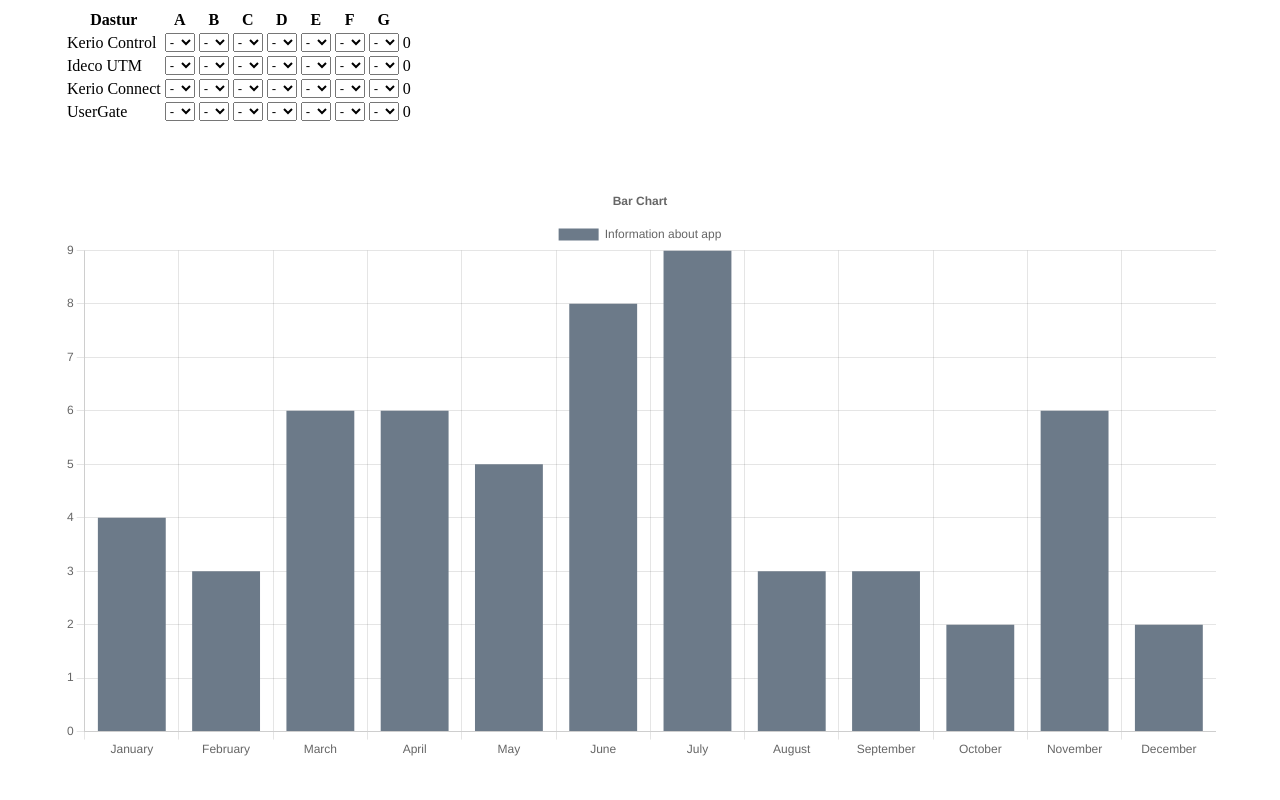
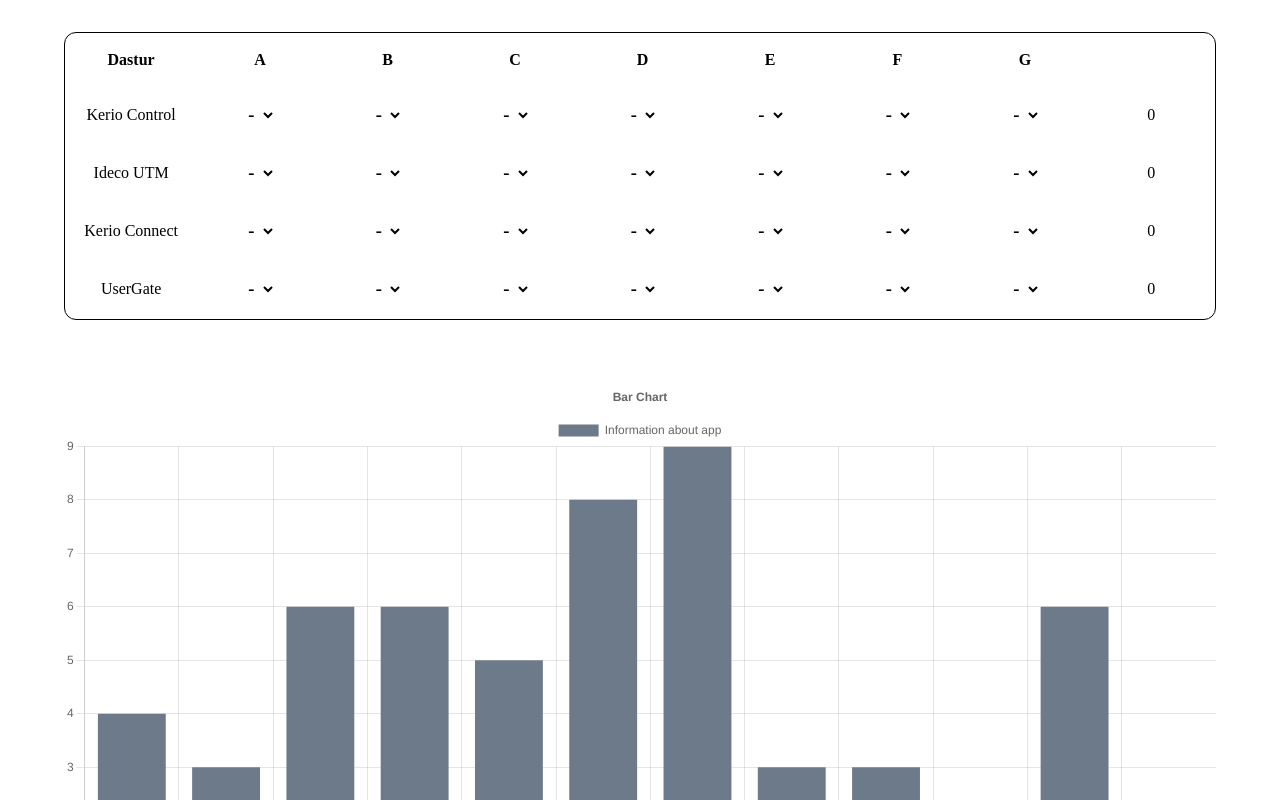
Before and after one commit to muhammadjonqilichev/test-app, a React (Create React App) app: page / in a window 1280 px wide. Shown: the top 800 px of the page. Built offline with nearby package versions, Linux system fonts and the light colour scheme.

Commit message:
styles turned on(table)

```diff
--- a/package.json
+++ b/package.json
@@ -12,7 +12,7 @@
     "@testing-library/user-event": "^13.5.0",
     "chart.js": "^4.0.1",
     "faker": "^5.5.3",
-    "node-sass": "^7.0.3",
+    "node-sass": "^8.0.0",
     "react": "^18.2.0",
     "react-chartjs-2": "^5.0.1",
     "react-dom": "^18.2.0",
--- a/src/components/tablePart/TablePart.jsx
+++ b/src/components/tablePart/TablePart.jsx
@@ -1,5 +1,5 @@
 import React, { useState, useRef } from "react";
-// import styles from "./TablePart.module.scss";
+import styles from "./TablePart.module.scss";
 
 export default function TablePart() {
   const colNames = ["Dastur", "A", "B", "C", "D", "E", "F", "G"];
@@ -58,7 +58,7 @@
     }
   }
   return (
-    <div>
+    <div className={styles.tableBlock}>
       <table>
         <tr>
           {colNames.map((colName) => (
--- a/src/components/tablePart/TablePart.module.scss
+++ b/src/components/tablePart/TablePart.module.scss
@@ -1,11 +1,15 @@
-.text {
-  color: red;
-  font-size: 30px;
+.tableBlock {
+  padding-top: 1.5rem;
+
 }
-
+table {
+  border: .3px solid black;
+  border-radius: 12px;
+}
 th, td, td {
   text-align: center;
-  border: .3px solid black;
+  border: none;
+  padding: 1rem;
   width: 100px;
 }
 
```
Also changed, not shown: 2 other files (tests, documents, lock files or other folders).
